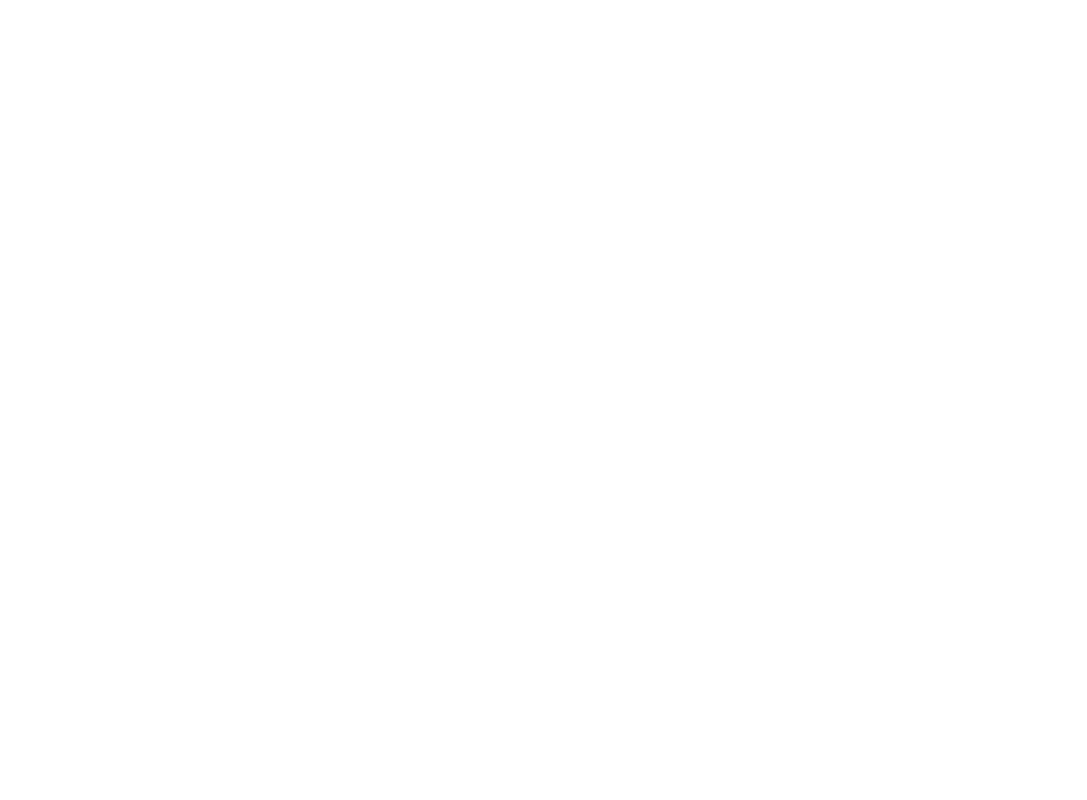
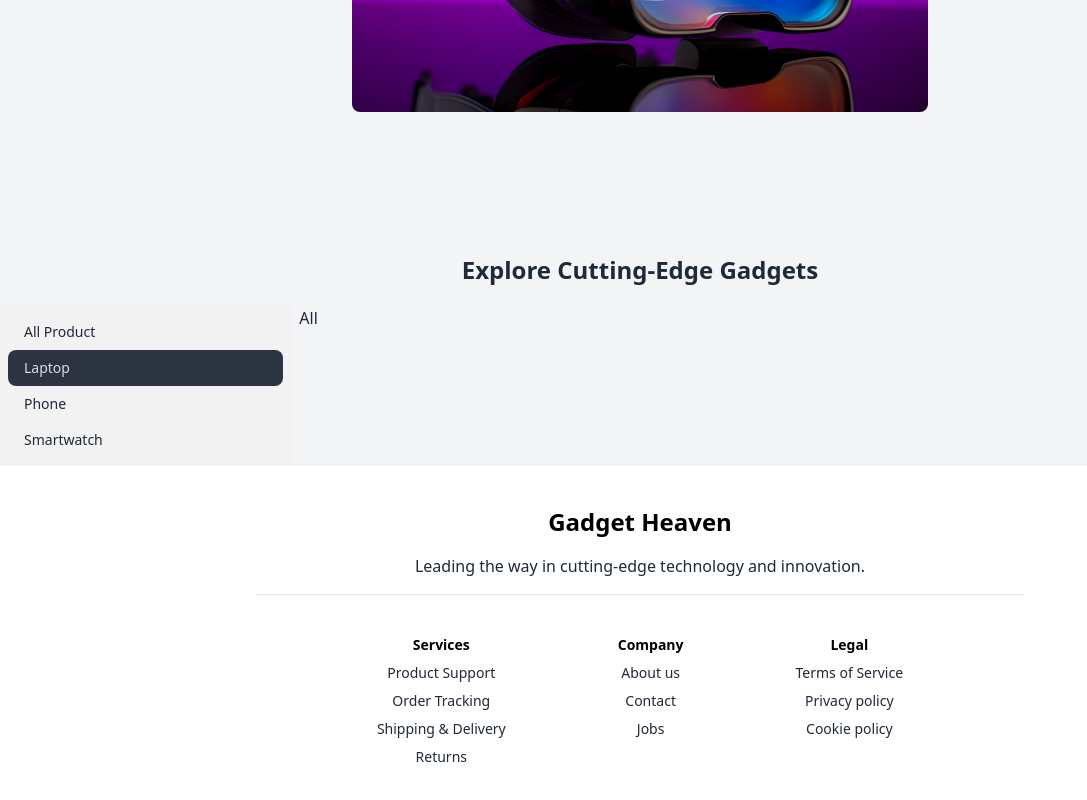
Before and after one commit to Mahajabin-Tokon/PHA8-Gadgets-Ecommerce, a React (Vite) app: page /cards/All in a window 1280 px wide. Before the commit this address had no page. Shown: the part 658-1458 px from the top of the page, without its empty margins (0-1087 px from the left). Before the commit the page ends 800 px from the top, so only its background shows below. Built offline with nearby package versions, Linux system fonts and the light colour scheme.

Commit message:
Cards part partially complete

```diff
--- /dev/null
+++ b/public/products.json
@@ -0,0 +1,155 @@
+[
+  {
+    "product_id": "LPT001",
+    "product_title": "Dell XPS 13",
+    "product_image": "https://i.ibb.co/dQrfnMD/coinview-app-h7a6g0ua6-LM-unsplash.jpg",
+    "category": "Laptop",
+    "price": 999.99,
+    "description": "A high-performance, sleek laptop with a 13.4-inch display.",
+    "Specification": [
+      "13.4-inch FHD+ display",
+      "Intel Core i7",
+      "16GB RAM",
+      "512GB SSD",
+      "Intel Iris Xe Graphics"
+    ],
+    "availability": true,
+    "rating": 4.7
+  },
+  {
+    "product_id": "LPT002",
+    "product_title": "Apple MacBook Air M2",
+    "product_image": "https://i.ibb.co/dQrfnMD/coinview-app-h7a6g0ua6-LM-unsplash.jpg",
+    "category": "Laptop",
+    "price": 1199.99,
+    "description": "Apple's lightest laptop with the powerful M2 chip.",
+    "Specification": [
+      "13.6-inch Liquid Retina display",
+      "Apple M2 chip",
+      "8GB RAM",
+      "256GB SSD",
+      "Integrated GPU"
+    ],
+    "availability": true,
+    "rating": 4.8
+  },
+  {
+    "product_id": "LPT003",
+    "product_title": "HP Spectre x360",
+    "product_image": "https://i.ibb.co/dQrfnMD/coinview-app-h7a6g0ua6-LM-unsplash.jpg",
+    "category": "Laptop",
+    "price": 1099.99,
+    "description": "A convertible laptop with a stunning touchscreen display.",
+    "Specification": [
+      "13.5-inch OLED display",
+      "Intel Core i5",
+      "8GB RAM",
+      "512GB SSD",
+      "Intel Iris Xe Graphics"
+    ],
+    "availability": false,
+    "rating": 4.5
+  },
+  {
+    "product_id": "LPT004",
+    "product_title": "Lenovo ThinkPad X1 Carbon",
+    "product_image": "https://i.ibb.co/dQrfnMD/coinview-app-h7a6g0ua6-LM-unsplash.jpg",
+    "category": "Laptop",
+    "price": 1399.99,
+    "description": "An ultra-light, durable business laptop with premium build.",
+    "Specification": [
+      "14-inch FHD display",
+      "Intel Core i7",
+      "16GB RAM",
+      "1TB SSD",
+      "Intel UHD Graphics"
+    ],
+    "availability": true,
+    "rating": 4.6
+  },
+  {
+    "product_id": "LPT005",
+    "product_title": "Asus ZenBook 14",
+    "product_image": "https://i.ibb.co/dQrfnMD/coinview-app-h7a6g0ua6-LM-unsplash.jpg",
+    "category": "Laptop",
+    "price": 799.99,
+    "description": "Lightweight laptop with great battery life and performance.",
+    "Specification": [
+      "14-inch FHD display",
+      "AMD Ryzen 5",
+      "8GB RAM",
+      "256GB SSD",
+      "AMD Radeon Graphics"
+    ],
+    "availability": true,
+    "rating": 4.4
+  },
+  {
+    "product_id": "PHN001",
+    "product_title": "iPhone 14 Pro",
+    "product_image": "https://i.ibb.co/dQrfnMD/coinview-app-h7a6g0ua6-LM-unsplash.jpg",
+    "category": "Phone",
+    "price": 1099.99,
+    "description": "Apple's latest high-performance smartphone with Pro features.",
+    "Specification": [
+      "6.1-inch Super Retina XDR display",
+      "A16 Bionic chip",
+      "128GB storage",
+      "Triple 12MP cameras",
+      "5G enabled"
+    ],
+    "availability": true,
+    "rating": 4.9
+  },
+  {
+    "product_id": "PHN002",
+    "product_title": "Samsung Galaxy S23",
+    "product_image": "https://i.ibb.co/dQrfnMD/coinview-app-h7a6g0ua6-LM-unsplash.jpg",
+    "category": "Phone",
+    "price": 899.99,
+    "description": "Samsung's flagship smartphone with powerful features.",
+    "Specification": [
+      "6.1-inch AMOLED display",
+      "Snapdragon 8 Gen 2",
+      "128GB storage",
+      "Triple 50MP rear cameras",
+      "5G enabled"
+    ],
+    "availability": true,
+    "rating": 4.8
+  },
+  {
+    "product_id": "PHN003",
+    "product_title": "Google Pixel 7",
+    "product_image": "https://i.ibb.co/dQrfnMD/coinview-app-h7a6g0ua6-LM-unsplash.jpg",
+    "category": "Phone",
+    "price": 649.99,
+    "description": "Google's newest smartphone with excellent AI-powered features.",
+    "Specification": [
+      "6.3-inch OLED display",
+      "Google Tensor G2",
+      "128GB storage",
+      "Dual 50MP + 12MP cameras",
+      "5G enabled"
+    ],
+    "availability": true,
+    "rating": 4.7
+  },
+  {
+    "product_id": "PHN004",
+    "product_title": "OnePlus 11",
+    "product_image": "https://i.ibb.co/dQrfnMD/coinview-app-h7a6g0ua6-LM-unsplash.jpg",
+    "category": "Phone",
+    "price": 799.99,
+    "description": "High-performance phone with fast charging and smooth display.",
+    "Specification": [
+      "6.7-inch QHD+ AMOLED display",
+      "Snapdragon 8 Gen 2",
+      "256GB storage",
+      "Triple 50MP rear cameras",
+      "5G enabled"
+    ],
+    "availability": false,
+    "rating": 4.5
+  }
+]
--- a/src/components/Cards.jsx
+++ b/src/components/Cards.jsx
@@ -1,7 +1,12 @@
+import { useLoaderData, useParams } from "react-router-dom";
+
 const Cards = () => {
+    const {type} = useParams()
+    const data = useLoaderData()
+
     return (
         <div>
-            Card
+            {type}
         </div>
     );
 };
--- a/src/components/Menu.jsx
+++ b/src/components/Menu.jsx
@@ -5,18 +5,18 @@
     <div>
       <ul className="menu bg-base-200">
         <li>
-          <Link to="/cards">All Product</Link>
+          <Link to={`/cards/${"all"}`}>All Product</Link>
         </li>
         <li>
-          <Link to="/cards" className="active">
+          <Link to={`/cards/${"laptop"}`} className="active">
             Laptop
           </Link>
         </li>
         <li>
-          <Link to="/cards">Phone</Link>
+          <Link to={`/cards/${"phone"}`}>Phone</Link>
         </li>
         <li>
-          <Link to="/cards">Smartwatch</Link>
+          <Link to={`/cards/${"smartwatch"}`}>Smartwatch</Link>
         </li>
       </ul>
     </div>
--- a/src/main.jsx
+++ b/src/main.jsx
@@ -18,8 +18,9 @@
         element: <Home />,
         children: [
           {
-            path: "/cards",
+            path: "/cards/:type",
             element: <Cards></Cards>,
+            loader: () => fetch("../products.json"),
           },
         ],
       },
```
